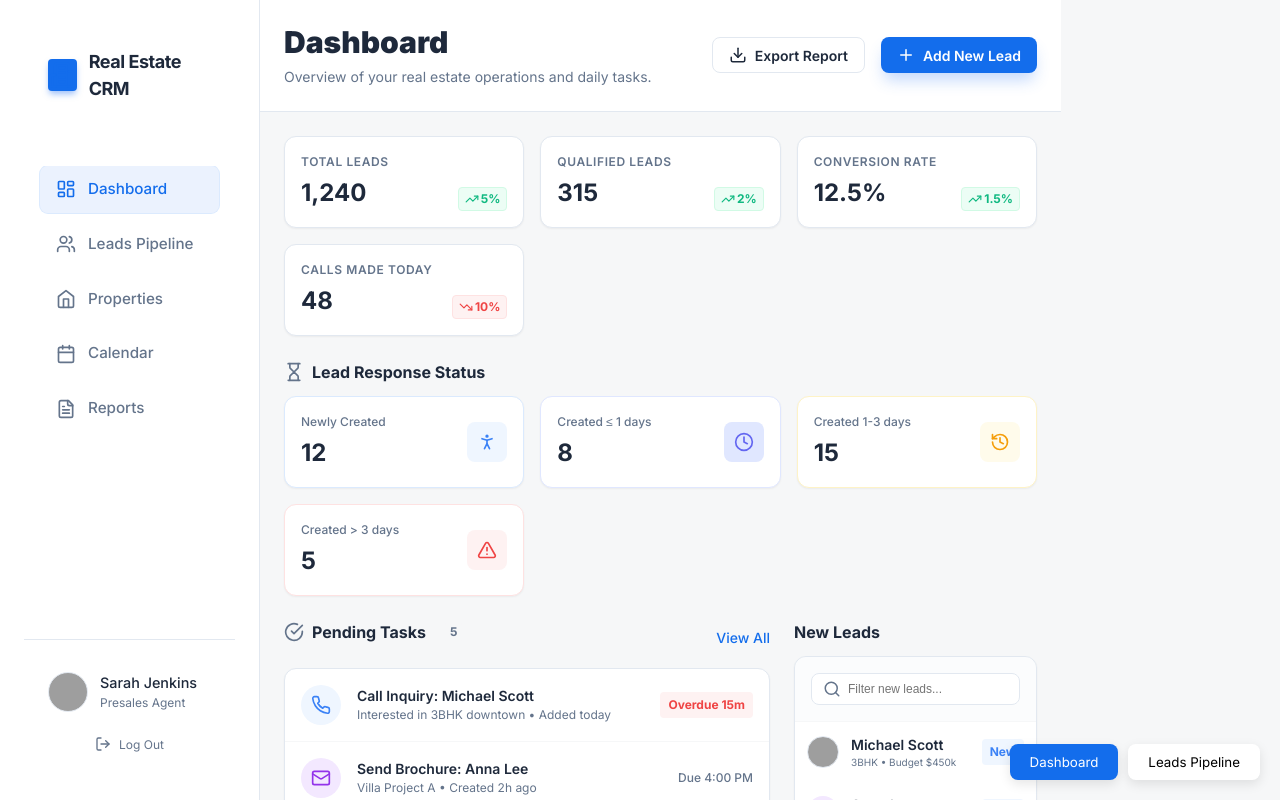
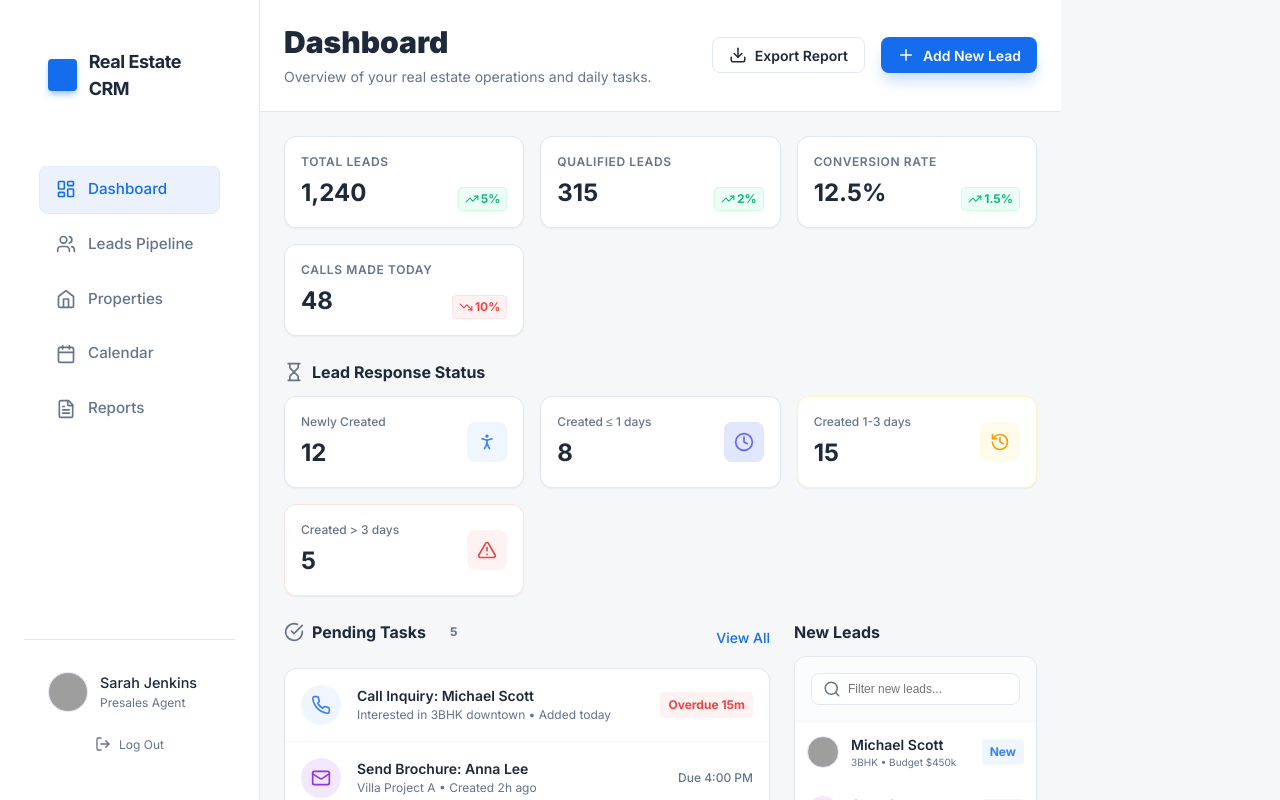
Before and after one commit to Housing-mantra/crm, a React (Vite) app: page / in a window 1280 px wide. Shown: the top 800 px of the page. Built offline with nearby package versions, Linux system fonts and the light colour scheme; grey boxes are pictures that could not be loaded.

Commit message:
Fix: Enable Sidebar navigation and remove debug buttons

```diff
--- a/src/App.tsx
+++ b/src/App.tsx
@@ -18,26 +18,7 @@ function App() {
 
     return (
         <div style={{ display: 'flex', minHeight: '100vh', backgroundColor: 'var(--color-bg-main)' }}>
-            {/* Pass setCurrentPage or handle navigation via Sidebar context/props in future */}
-            {/* For this MVP check, we'll just hardcode Sidebar and let user know logic is pending or add props */}
-            <Sidebar />
-
-            {/* Temporary Navigation Override for Review */}
-            <div style={{ position: 'fixed', bottom: 20, right: 20, zIndex: 100, display: 'flex', gap: 10 }}>
-                <button
-                    onClick={() => setCurrentPage('dashboard')}
-                    style={{ padding: '10px 20px', background: currentPage === 'dashboard' ? '#136dec' : 'white', color: currentPage === 'dashboard' ? 'white' : 'black', borderRadius: 8, boxShadow: '0 4px 12px rgba(0,0,0,0.1)' }}
-                >
-                    Dashboard
-                </button>
-                <button
-                    onClick={() => setCurrentPage('leads')}
-                    style={{ padding: '10px 20px', background: currentPage === 'leads' ? '#136dec' : 'white', color: currentPage === 'leads' ? 'white' : 'black', borderRadius: 8, boxShadow: '0 4px 12px rgba(0,0,0,0.1)' }}
-                >
-                    Leads Pipeline
-                </button>
-            </div>
-
+            <Sidebar onNavigate={setCurrentPage} activePage={currentPage} />
             {renderPage()}
         </div>
     );
--- a/src/components/Sidebar.tsx
+++ b/src/components/Sidebar.tsx
@@ -2,7 +2,20 @@ import React from 'react';
 import { LayoutDashboard, Users, Home, Calendar, FileText, LogOut, Building2 } from 'lucide-react';
 import '../styles/Sidebar.css';
 
-const Sidebar: React.FC = () => {
+interface SidebarProps {
+    onNavigate?: (page: string) => void;
+    activePage?: string;
+}
+
+const Sidebar: React.FC<SidebarProps> = ({ onNavigate, activePage = 'dashboard' }) => {
+
+    const handleNavClick = (page: string, e: React.MouseEvent) => {
+        e.preventDefault();
+        if (onNavigate) {
+            onNavigate(page);
+        }
+    };
+
     return (
         <aside className="sidebar">
             <div className="sidebar-header">
@@ -13,11 +26,11 @@ const Sidebar: React.FC = () => {
             </div>
 
             <nav className="sidebar-nav">
-                <a href="#" className="nav-item active">
+                <a href="#" className={`nav-item ${activePage === 'dashboard' ? 'active' : ''}`} onClick={(e) => handleNavClick('dashboard', e)}>
                     <LayoutDashboard size={20} />
                     <span>Dashboard</span>
                 </a>
-                <a href="#" className="nav-item">
+                <a href="#" className={`nav-item ${activePage === 'leads' ? 'active' : ''}`} onClick={(e) => handleNavClick('leads', e)}>
                     <Users size={20} />
                     <span>Leads Pipeline</span>
                 </a>
```
